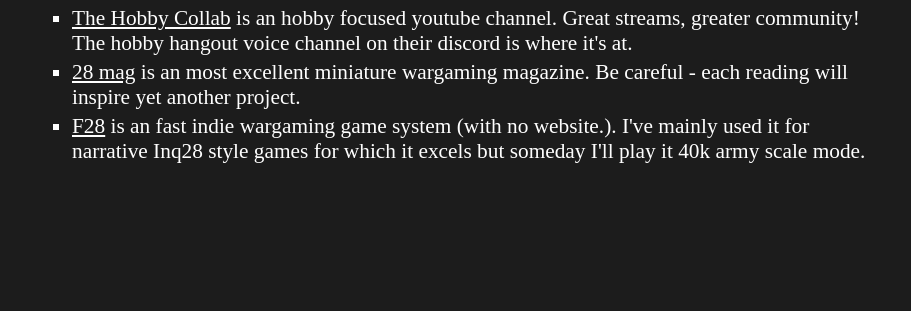
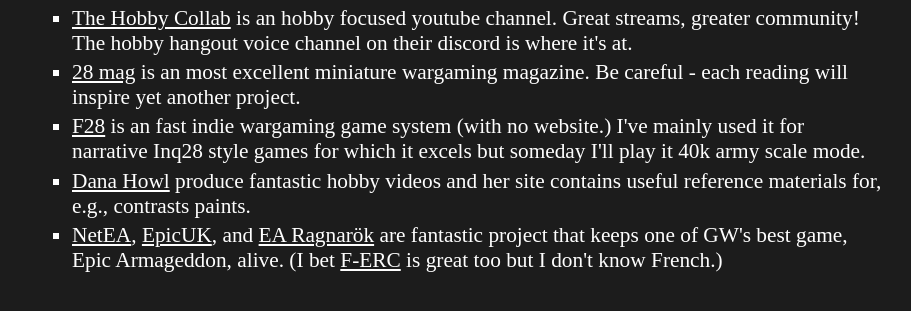
Before and after one commit to sliem/polychrome28.net, a plain HTML site: page index.html in a window 1280 px wide. Shown: the part 443-754 px from the top of the page, without its empty margins (183-1094 px from the left). Drawn offline with Linux system fonts and the light colour scheme.

Commit message:
add some links

```diff
--- a/index.html
+++ b/index.html
@@ -129,8 +129,15 @@
             each reading will inspire yet another project.</li>
         <li><a href="https://boardgamegeek.com/boardgame/249299/f28-war-always-changes">F28</a> is an fast indie
             wargaming game
-            system (with no website.). I've mainly used it for narrative Inq28 style games for which it excels but
+            system (with no website.) I've mainly used it for narrative Inq28 style games for which it excels but
             someday I'll play it 40k army scale mode.</li>
+        <li><a href="https://howlcorp.com/">Dana Howl</a> produce fantastic hobby videos and her site contains useful
+            reference materials for, e.g., contrasts paints.</li>
+        <li><a href="https://net-armageddon.org/">NetEA</a>, <a href="http://epic-uk.co.uk/wp/">EpicUK</a>, and <a
+                href="https://earagnarok.github.io/list-view/?content=intro">EA Ragnarök</a> are fantastic project that
+            keeps one of GW's best game, Epic Armageddon, alive. (I bet <a
+                href="https://www.epicarmageddon.fr/">F-ERC</a> is great too but I
+            don't know French.)</li>
     </ul>
 </body>
 
```
